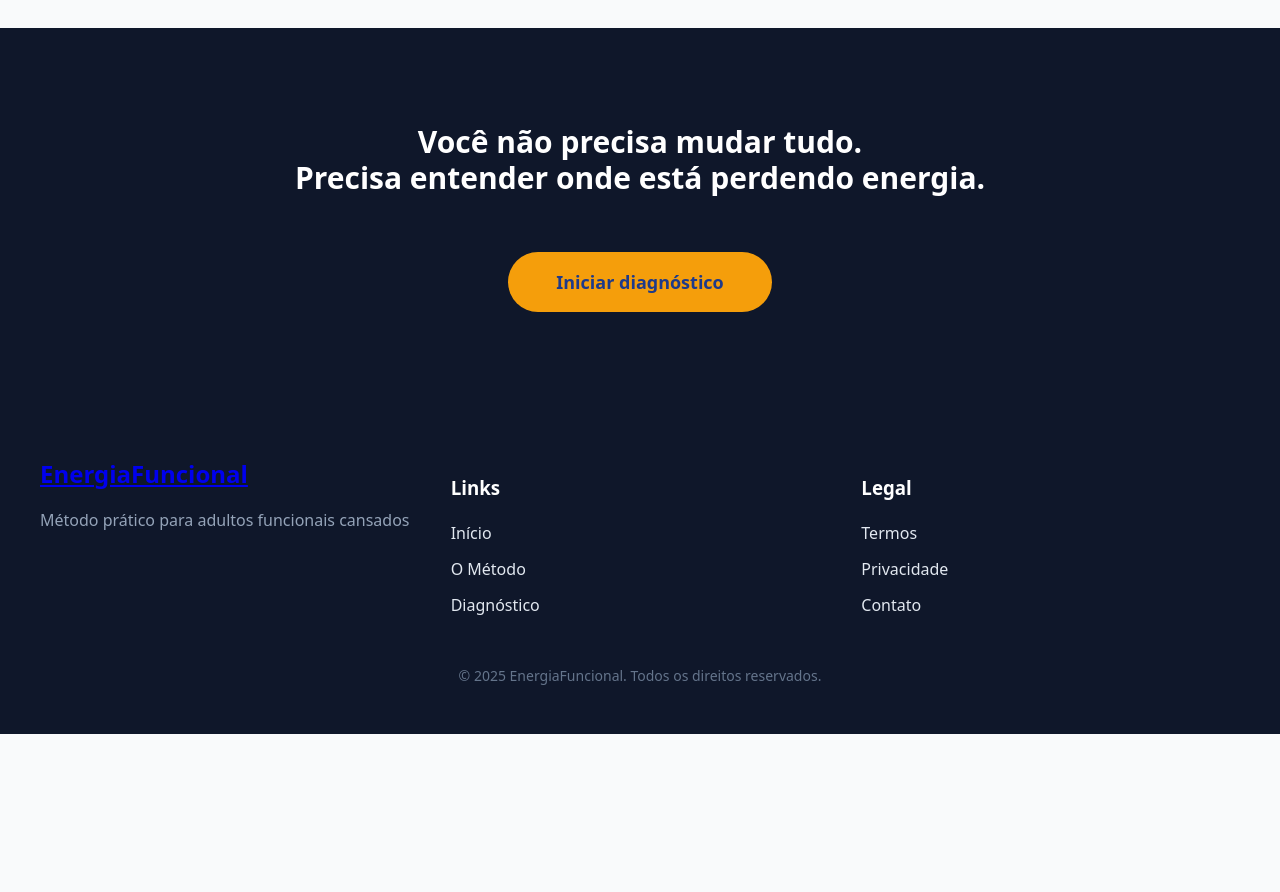
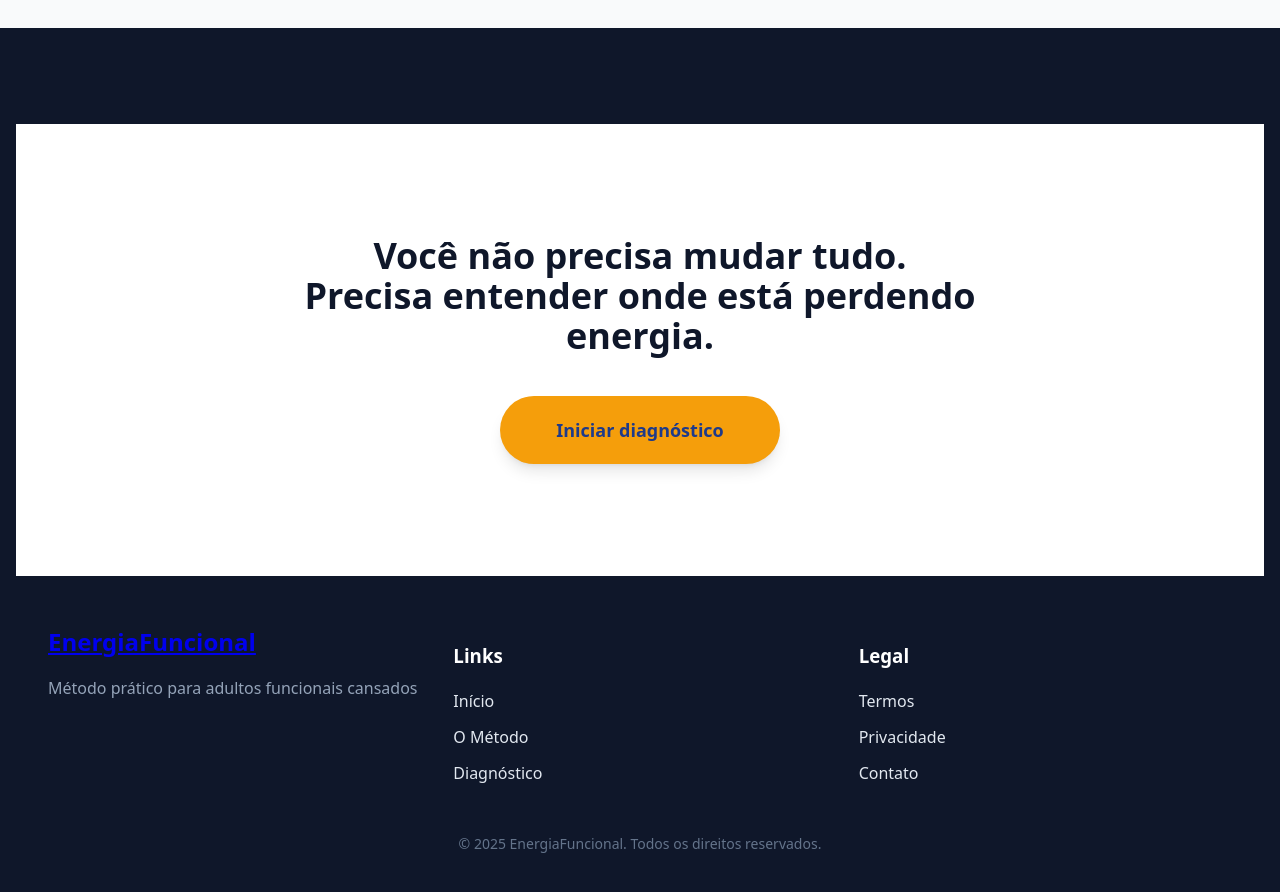
Before and after one commit to fengeenergia/Energia-Funcional, a plain HTML site: page index.html in a window 1280 px wide. Shown: the part 3840-4732 px from the top of the page. Before the commit the page ends 4574 px from the top, so only its background shows below. Drawn offline with nearby package versions, Linux system fonts and the light colour scheme.

Commit message:
Update index.html

```diff
--- a/index.html
+++ b/index.html
@@ -328,15 +328,26 @@
 
     <!-- Final CTA -->
         <section class="py-24 px-4 bg-slate-900 text-white">
-          <div class="container mx-auto text-center">
-            <h2 class="text-3xl font-bold mb-6">
+          <section class="py-28 px-4 bg-white">
+              <div class="container mx-auto max-w-3xl text-center">
+
+                <h2 class="text-3xl md:text-4xl font-bold mb-10 text-slate-900 leading-tight">
                   Você não precisa mudar tudo.<br>
                   Precisa entender onde está perdendo energia.
                 </h2>
+
                 <a href="#diagnostico"
-               class="bg-amber-500 hover:bg-amber-600 text-blue-900 font-bold py-4 px-12 rounded-full text-lg transition duration-300 transform hover:scale-105 mt-8 inline-block">
+                   class="inline-flex items-center justify-center
+                          bg-amber-500 hover:bg-amber-600
+                          text-blue-900 font-bold
+                          py-5 px-14
+                          rounded-full text-lg
+                          transition duration-300
+                          transform hover:scale-105
+                          shadow-lg">
                   Iniciar diagnóstico
                 </a>
+
               </div>
             </section>
 
```
Lines whose indentation alone changed are shown as unchanged.
